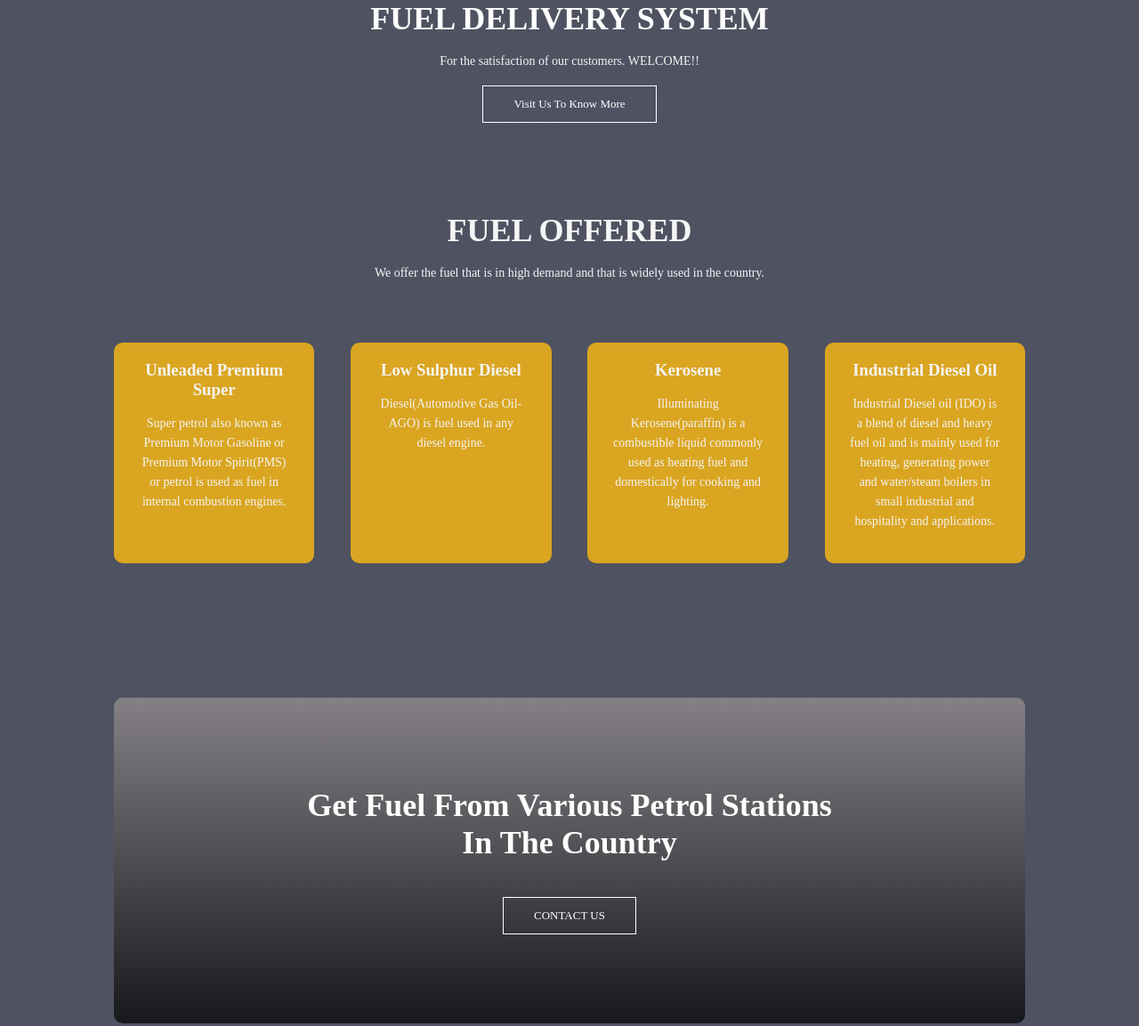
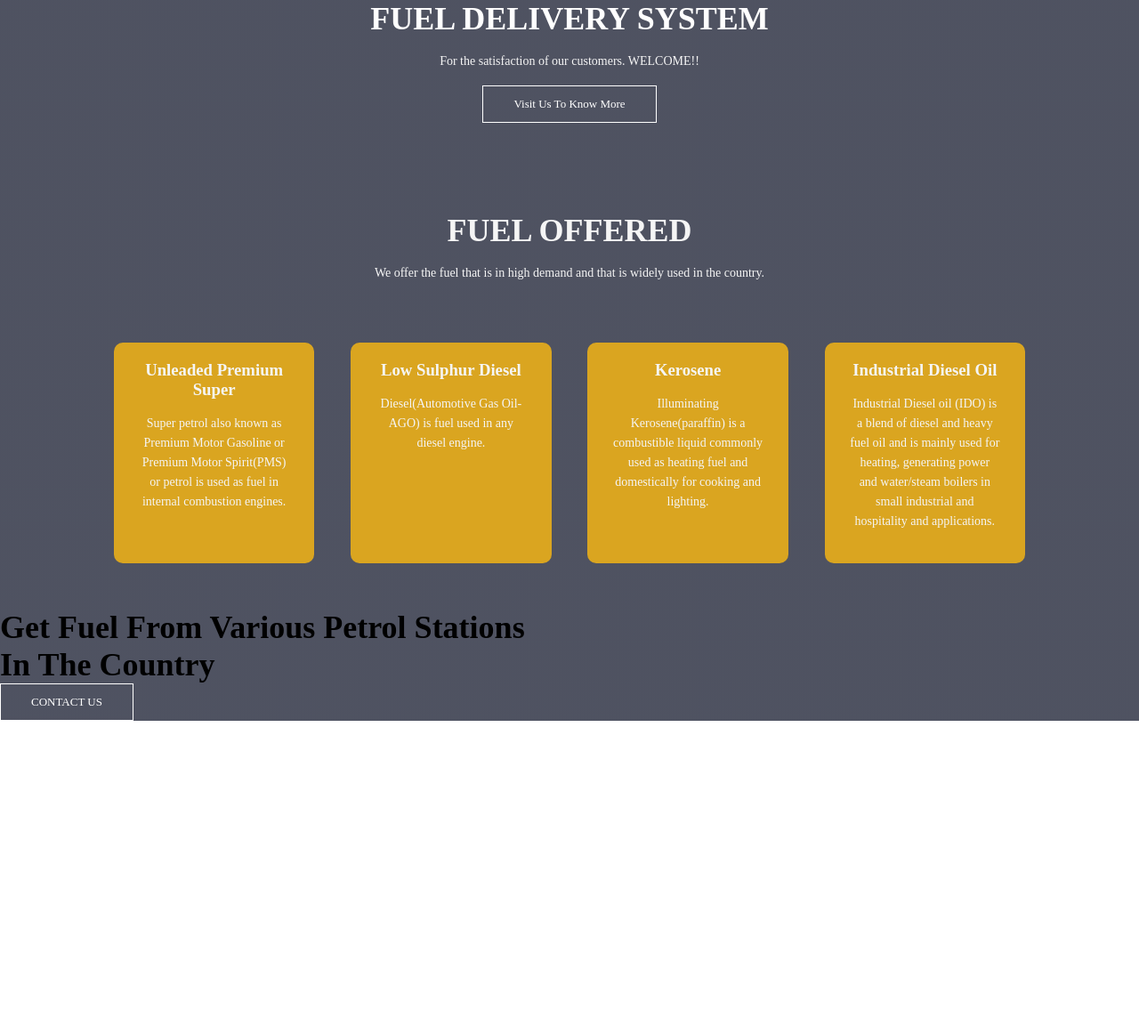
Before and after one commit to FELIX-MAIN/Phase-1-Project, a plain HTML site: page index.html in a window 1280 px wide. Shown: the whole page at 89% size. After the commit the page ends 810 px from the top, so only its background shows below. Drawn offline with Linux system fonts and the light colour scheme.

Commit message:
Update style.css

```diff
--- a/style.css
+++ b/style.css
@@ -97,21 +97,3 @@ p{
 	width: 500px;
 	margin: auto;
 }
-
-/*----- RESPONSE -----*/
-
-.RESPONSE{
-	margin: 100px auto;
-	width: 80%;
-	background-image: linear-gradient(rgba(155, 148, 148, 0.7),rgba(0,0,0,0.7)),url(images/me.JPG);
-	background-position: center;
-	background-size: cover;
-	border-radius:10px;
-	text-align: center;
-	padding: 100px 0;
-}
-.RESPONSE h1{
-	color: #fff;
-	margin-bottom: 40px;
-	padding: 0;
-}
```
